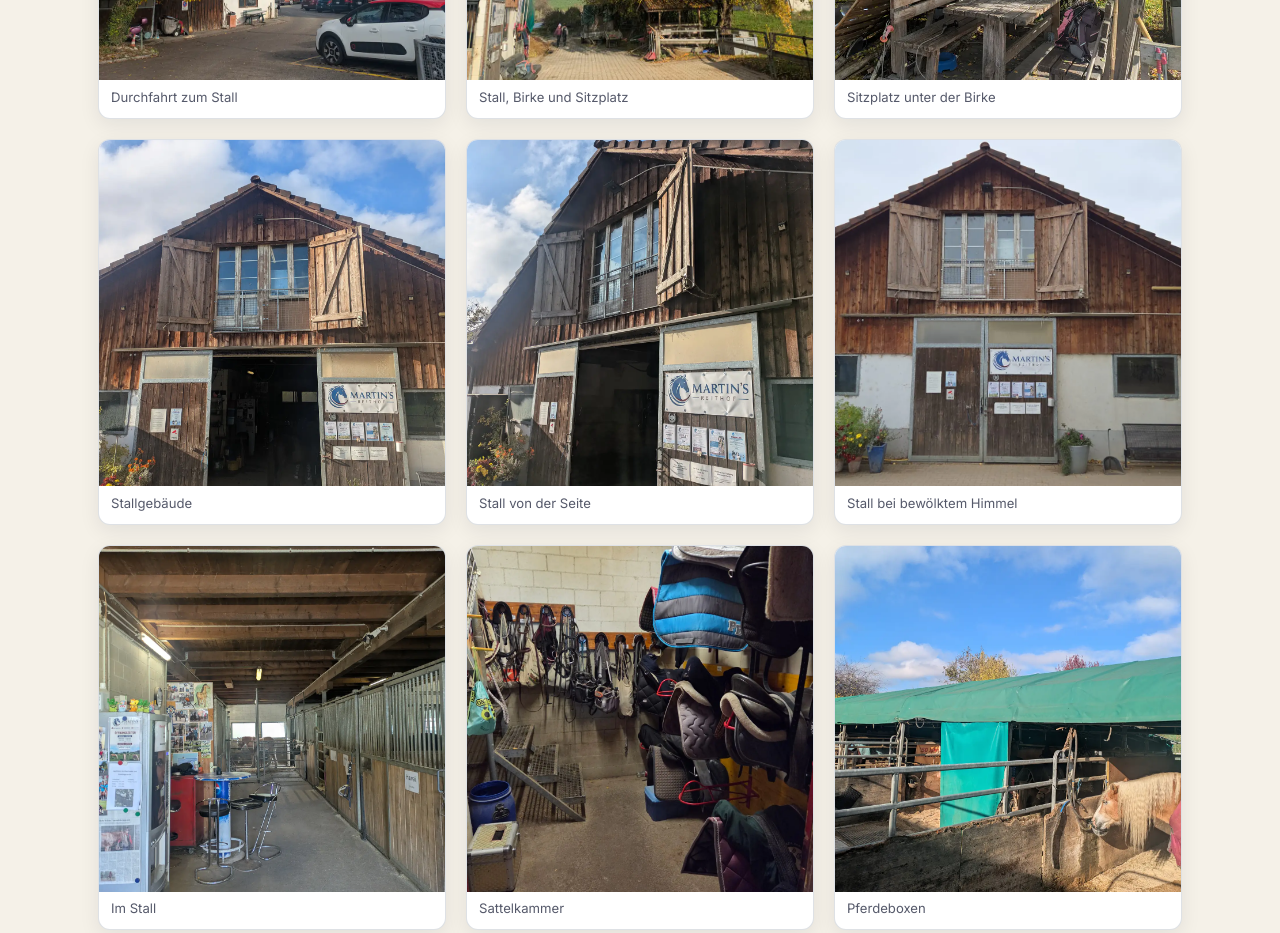
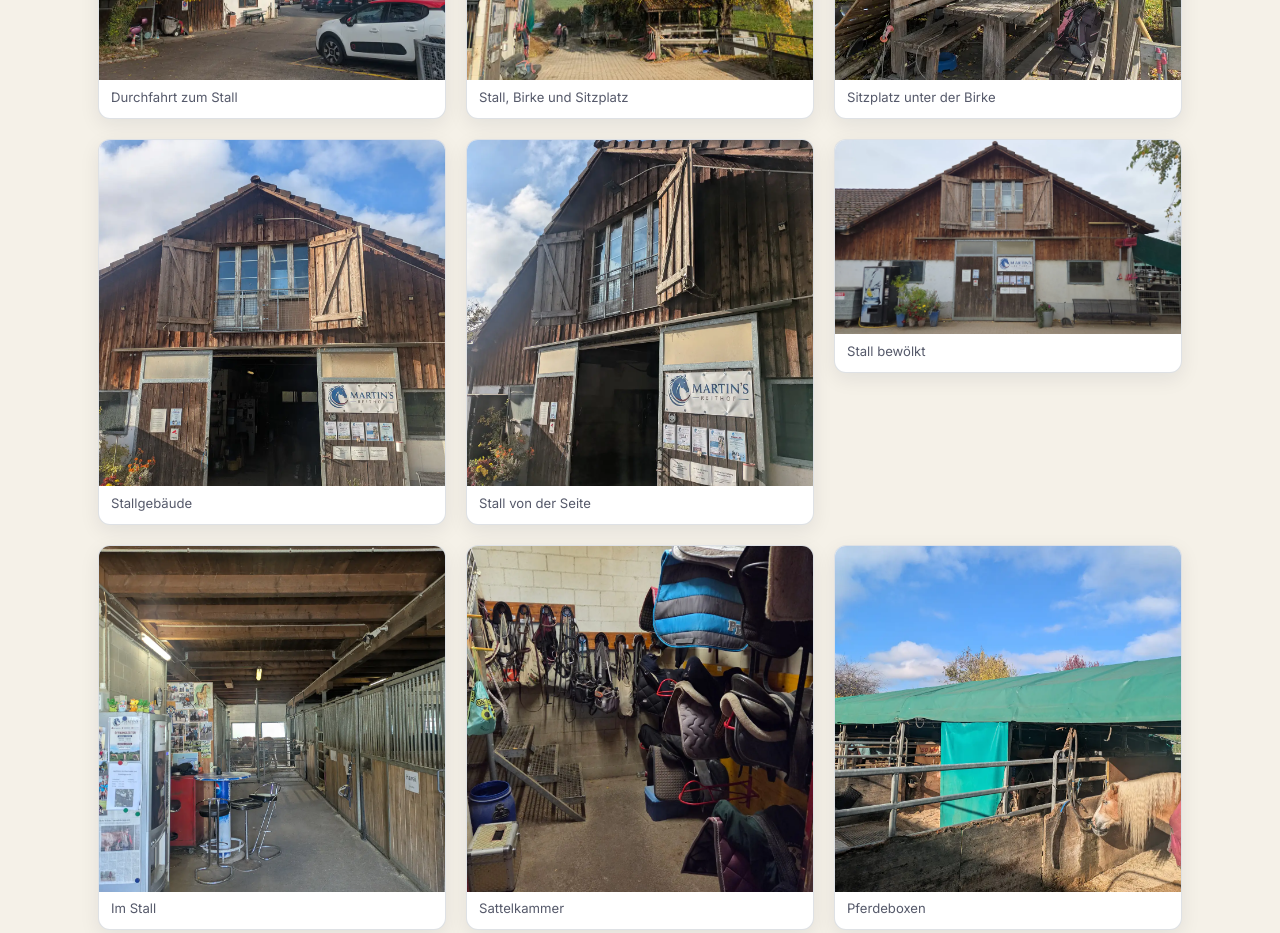
Before and after one commit to jzzh/martins-reithof, an Astro site: page /hof in a window 1280 px wide. Shown: the part 1080-2013 px from the top of the page. Built offline with nearby package versions, Linux system fonts and the light colour scheme; Astro itself is replaced by a stand-in of ours; a web font is replaced by a local one.

Commit message:
Shorten Hof captions and show stall photo uncropped

```diff
--- a/src/pages/hof.astro
+++ b/src/pages/hof.astro
@@ -4,7 +4,9 @@ import Icon from "../components/Icon.astro";
 
 const base = import.meta.env.BASE_URL.replace(/\/$/, "");
 
-const photos = [
+type Photo = { src: string; caption: string; full?: boolean };
+
+const photos: Photo[] = [
   { src: "/images/hof/reitstall-schild.webp", caption: "Reitstall-Schild an der Strasse" },
   { src: "/images/hof/hofeinfahrt.webp", caption: "Hofeinfahrt" },
   { src: "/images/hof/hofplatz.webp", caption: "Hofplatz mit Birke" },
@@ -13,12 +15,12 @@ const photos = [
   { src: "/images/hof/sitzplatz.webp", caption: "Sitzplatz unter der Birke" },
   { src: "/images/hof/stall-fassade.webp", caption: "Stallgebäude" },
   { src: "/images/hof/stall-eingang.webp", caption: "Stall von der Seite" },
-  { src: "/images/hof/stall-wolkig.webp", caption: "Stall bei bewölktem Himmel" },
+  { src: "/images/hof/stall-wolkig.webp", caption: "Stall bewölkt", full: true },
   { src: "/images/hof/stallgang.webp", caption: "Im Stall" },
   { src: "/images/hof/sattelkammer.webp", caption: "Sattelkammer" },
   { src: "/images/hof/unterstand.webp", caption: "Pferdeboxen" },
   { src: "/images/hof/reitplatz.webp", caption: "Reitplatz" },
-  { src: "/images/hof/reitplatz-wolkig.webp", caption: "Reitplatz bei bewölktem Himmel" },
+  { src: "/images/hof/reitplatz-wolkig.webp", caption: "Reitplatz bewölkt" },
   { src: "/images/hof/reitplatz-eingang.webp", caption: "Eingang zum Sandplatz" },
   { src: "/images/hof/paddock.webp", caption: "Sandplatz" },
   { src: "/images/hof/misthaufen.webp", caption: "Misthaufen" },
@@ -43,7 +45,7 @@ const photos = [
     <div class="container">
       <div class="gallery hof-gallery">
         {photos.map((photo) => (
-          <figure class="gallery__item">
+          <figure class:list={["gallery__item", photo.full && "gallery__item--full"]}>
             <img
               src={`${base}${photo.src}`}
               alt={`${photo.caption} – Martin's Reithof`}
@@ -86,6 +88,16 @@ const photos = [
     object-fit: cover;
   }
 
+  .hof-gallery .gallery__item--full {
+    align-self: start;
+  }
+
+  .hof-gallery .gallery__item--full img {
+    aspect-ratio: auto;
+    height: auto;
+    object-fit: contain;
+  }
+
   .hof-gallery .gallery__item figcaption {
     padding: 0.55rem 0.75rem 0.7rem;
     font-size: 0.82rem;
```
